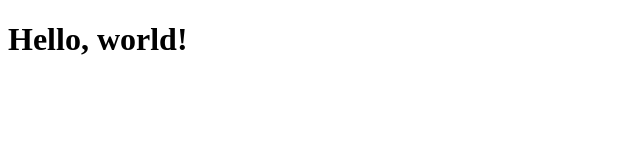
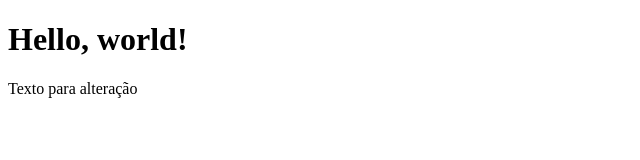
Before and after one commit to netocezario/Estudo-Themes-Wordpress, a website: page index.html in a window 1280 px wide. Shown: the whole page, without its empty margins (0-640 px from the left). Drawn offline with Linux system fonts and the light colour scheme.

```diff
--- a/index.html
+++ b/index.html
@@ -8,5 +8,6 @@
 
     <body>
         <h1>Hello, world!</h1>
+        <p>Texto para alteração</p>
     </body>
 </html>
```
Also changed, not shown: bower.json (added, +20 -0 lines), 1 other file.
